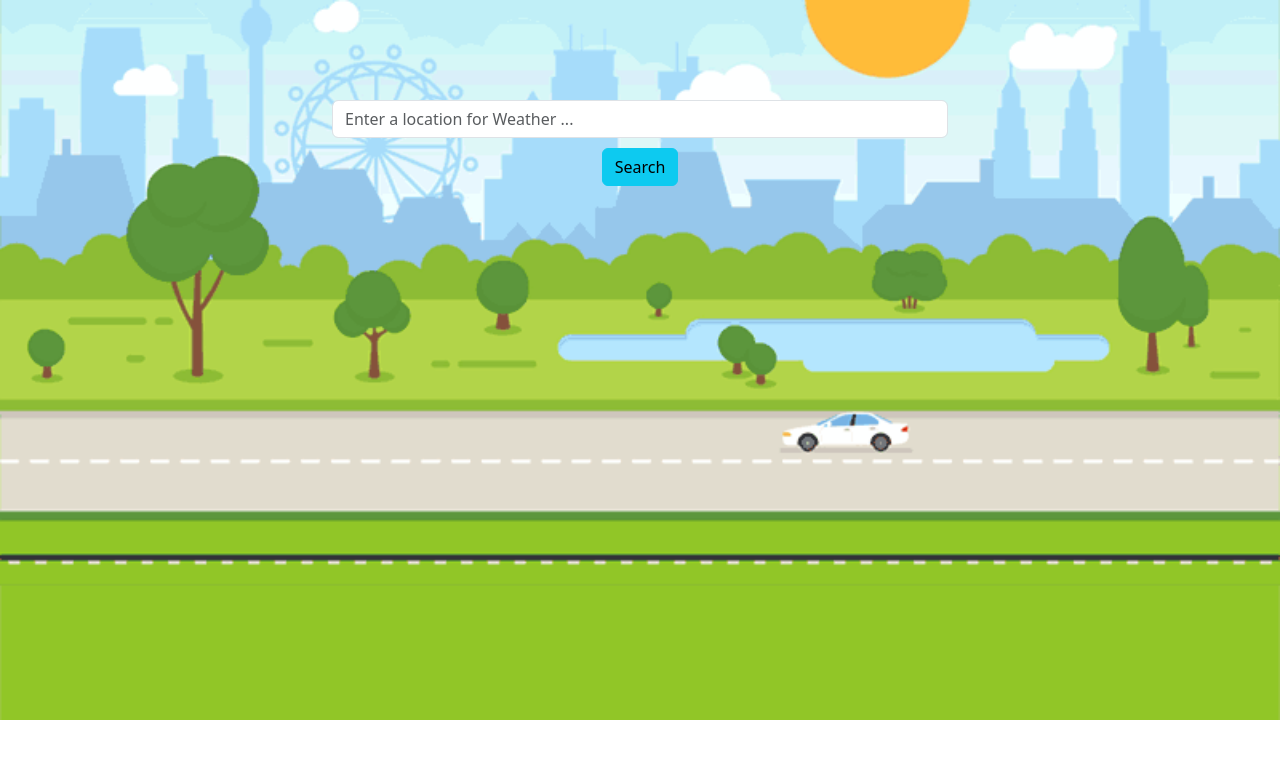
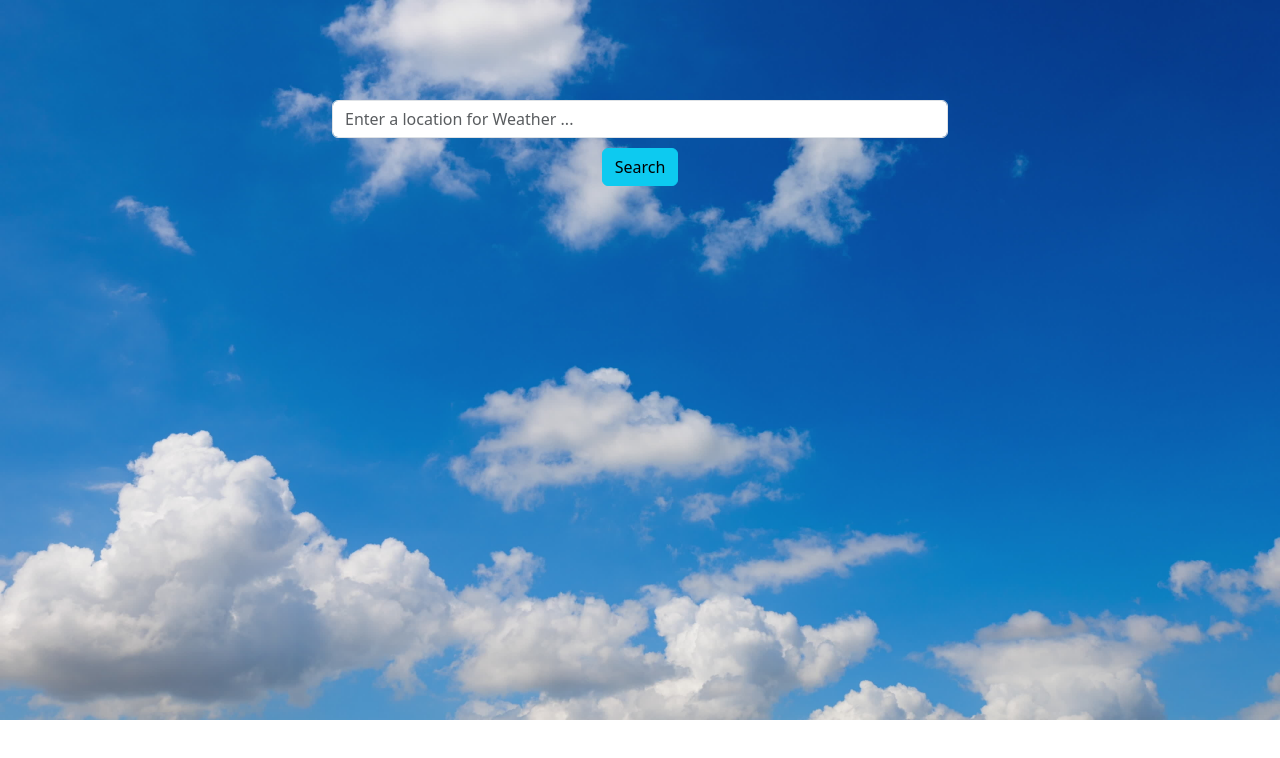
Before and after one commit to sadik9633/weatherapp, a plain HTML site: page index.html in a window 1280 px wide. Drawn offline with nearby package versions, Linux system fonts and the light colour scheme.

Commit message:
text added

```diff
--- a/index.html
+++ b/index.html
@@ -10,7 +10,7 @@
         integrity="sha384-GLhlTQ8iRABdZLl6O3oVMWSktQOp6b7In1Zl3/Jr59b6EGGoI1aFkw7cmDA6j6gD" crossorigin="anonymous">
         <style>
             body{
-                background-image:url("imag/transport-cda-feature-800x450-thumb-030320-animated-gif-2056294-1-0.gif");
+                background-image:url("imag/timelapse-of-blue-sky-and-white-clouds-building-motions-clouds-cumulus-cloud-cloudscape-timelapse-summer-blue-sky-time-lapse-nature-weather-blue-sky-clo.jpg");
                 background-size:cover;
                 background-repeat: no-repeat;
 
```
Also changed, not shown: imag/transport-cda-feature-800x450-thumb-030320-animated-gif-2056294-1-0.gif (deleted).
